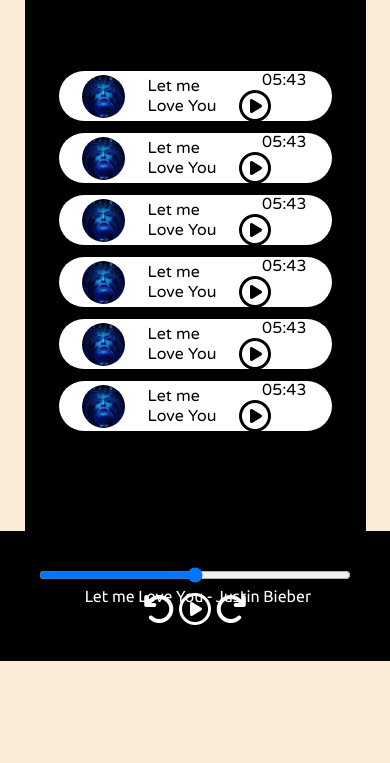
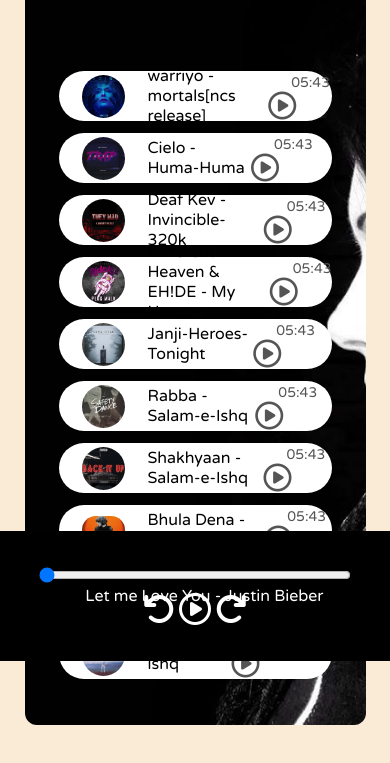
Before and after one commit to jannat456nur/spotify-clone, a plain HTML site: page index.html in a window 390 px wide. Shown: the part 183-946 px from the top of the page. Before the commit the page ends 917 px from the top, so only its background shows below. Drawn offline with Linux system fonts and the light colour scheme.

Commit message:
all ok but wait for responsive

```diff
--- a/index.css
+++ b/index.css
@@ -40,7 +40,7 @@ nav ul li {
 
 .container {
   min-height: 72vh;
-  background-color: black;
+  /* background-color: black; */
   color: white;
   font-family: 'Varela Round', sans-serif;
   display: flex;
@@ -49,6 +49,9 @@ nav ul li {
   border-radius: 12px;
   padding: 34px;
   background-image: url('bg.jpg');
+  background-size: cover; /* or contain */
+  background-position: center;
+  background-repeat: no-repeat;
 }
 
 .bottom {
@@ -72,6 +75,7 @@ nav ul li {
 
 #myProgressBar {
   width: 80vw;
+  cursor: pointer;
 }
 
 .songItemContainer {
@@ -97,6 +101,8 @@ nav ul li {
 
 .timestamp {
   margin: 0 23px;
+  color: #555;
+  font-size: 14px;
 }
 
 .timestamp i {
@@ -105,8 +111,9 @@ nav ul li {
 .songInfo {
   position: absolute;
   left: 10vw;
+  font-family: 'Varela Round', sans-serif;
 }
 .songInfo img {
   opacity: 0;
-  transition: opacity 01 ease-in-out;
+  transition: opacity 08 ease-in-out;
 }
--- a/index.html
+++ b/index.html
@@ -3,7 +3,7 @@
   <head>
     <meta charset="UTF-8" />
     <meta name="viewport" content="width=device-width, initial-scale=1.0" />
-    <title>Spotify - your favourite sing is here!</title>
+    <title>Spotify - your favourite song is here!</title>
     <link rel="stylesheet" href="index.css" />
   </head>
   <body>
@@ -23,79 +23,131 @@
           <div class="songItemContainer">
             <div class="songItem">
               <img src="./covers/1.jpg" alt="1" />
-              <span>Let me Love You</span>
+              <span class="songName">Let me Love You</span>
               <span class="songlistplay">
                 <span class="timestamp">
                   05:43
-                  <i class="fa-regular fa-2x fa-circle-play"></i>
+                  <i class="fa-regular songItemPlay fa-2x fa-circle-play"></i>
                 </span>
               </span>
             </div>
             <div class="songItem">
               <img src="./covers/1.jpg" alt="1" />
-              <span>Let me Love You</span>
+              <span class="songName">Let me Love You</span>
               <span class="songlistplay">
                 <span class="timestamp">
                   05:43
-                  <i class="fa-regular fa-2x fa-circle-play"></i>
+                  <i class="fa-regular songItemPlay fa-2x fa-circle-play"></i>
                 </span>
               </span>
             </div>
             <div class="songItem">
               <img src="./covers/1.jpg" alt="1" />
-              <span>Let me Love You</span>
+              <span class="songName">Let me Love You</span>
               <span class="songlistplay">
                 <span class="timestamp">
                   05:43
-                  <i class="fa-regular fa-2x fa-circle-play"></i>
+                  <i class="fa-regular songItemPlay fa-2x fa-circle-play"></i>
                 </span>
               </span>
             </div>
             <div class="songItem">
               <img src="./covers/1.jpg" alt="1" />
-              <span>Let me Love You</span>
+              <span class="songName">Let me Love You</span>
               <span class="songlistplay">
                 <span class="timestamp">
                   05:43
-                  <i class="fa-regular fa-2x fa-circle-play"></i>
+                  <i class="fa-regular songItemPlay fa-2x fa-circle-play"></i>
                 </span>
               </span>
             </div>
             <div class="songItem">
               <img src="./covers/1.jpg" alt="1" />
-              <span>Let me Love You</span>
+              <span class="songName">Let me Love You</span>
               <span class="songlistplay">
                 <span class="timestamp">
                   05:43
-                  <i class="fa-regular fa-2x fa-circle-play"></i>
+                  <i class="fa-regular songItemPlay fa-2x fa-circle-play"></i>
                 </span>
               </span>
             </div>
             <div class="songItem">
               <img src="./covers/1.jpg" alt="1" />
-              <span>Let me Love You</span>
+              <span class="songName">Let me Love You</span>
               <span class="songlistplay">
                 <span class="timestamp">
                   05:43
-                  <i class="fa-regular fa-2x fa-circle-play"></i>
+                  <i class="fa-regular songItemPlay fa-2x fa-circle-play"></i>
                 </span>
               </span>
             </div>
+            <div class="songItem">
+              <img src="./covers/1.jpg" alt="1" />
+              <span class="songName">Let me Love You</span>
+              <span class="songlistplay">
+                <span class="timestamp">
+                  05:43
+                  <i class="fa-regular songItemPlay fa-2x fa-circle-play"></i>
+                </span>
+              </span>
+            </div>
+            <div class="songItem">
+              <img src="./covers/1.jpg" alt="1" />
+              <span class="songName">Let me Love You</span>
+              <span class="songlistplay">
+                <span class="timestamp">
+                  05:43
+                  <i class="fa-regular songItemPlay fa-2x fa-circle-play"></i>
+                </span>
+              </span>
+            </div>
+            <div class="songItem">
+              <img src="./covers/1.jpg" alt="1" />
+              <span class="songName">Let me Love You</span>
+              <span class="songlistplay">
+                <span class="timestamp">
+                  05:43
+                  <i class="fa-regular songItemPlay fa-2x fa-circle-play"></i>
+                </span>
+              </span>
+            </div>
+            <div class="songItem">
+              <img src="./covers/1.jpg" alt="1" />
+              <span class="songName">Let me Love You</span>
+              <span class="songlistplay">
+                <span class="timestamp">
+                  05:43
+                  <i class="fa-regular songItemPlay fa-2x fa-circle-play"></i>
+                </span>
+              </span>
+            </div>
+
+            <!-- Repeat this structure for other songs -->
           </div>
         </div>
         <div class="songBanner"></div>
       </div>
 
       <div class="bottom">
-        <input type="range" name="range" id="myProgressBar" min="0" max="100" />
+        <input
+          type="range"
+          value="0"
+          name="range"
+          id="myProgressBar"
+          min="0"
+          max="100"
+        />
         <div class="icons">
           <!-- fontowesome icons -->
-          <i class="fa-solid fa-2x fa-arrow-rotate-left"></i>
-          <i class="fa-regular fa-2x fa-circle-play"></i>
-          <i class="fa-solid fa-2x fa-arrow-rotate-right"></i>
+          <i class="fa-solid songItemPlay fa-2x fa-arrow-rotate-left"></i>
+          <i
+            id="masterPlay"
+            class="fa-regular songItemPlay fa-2x fa-circle-play"
+          ></i>
+          <i class="fa-solid songItemPlay fa-2x fa-arrow-rotate-right"></i>
         </div>
         <div class="songInfo">
-          <img src="playing.gif" width="42px" />
+          <img src="playing.gif" width="42px" id="gif" />
           Let me Love You - Justin Bieber
         </div>
       </div>
--- a/script.js
+++ b/script.js
@@ -1,3 +1,132 @@
-console.log('Hello, World!')
-let audioElement = new Audio('1.mp3');
-// audioElement.play();
+console.log('Welcome to Spotify')
+
+// Initialize the audio element
+let songIndex = 0
+let audioElement = new Audio('songs/1.mp3') // Default song
+let masterPlay = document.getElementById('masterPlay')
+let myProgressBar = document.getElementById('myProgressBar')
+let gif = document.getElementById('gif')
+let songItems = document.getElementsByClassName('songItem')
+
+let songs = [
+  {
+    songName: 'warriyo - mortals[ncs release]',
+    filePath: 'songs/1.mp3',
+    coverPath: 'covers/1.jpg',
+  },
+  {
+    songName: 'Cielo - Huma-Huma ',
+    filePath: 'songs/2.mp3',
+    coverPath: 'covers/2.jpg',
+  },
+  {
+    songName: 'Deaf Kev - Invincible-320k',
+    filePath: 'songs/3.mp3',
+    coverPath: 'covers/3.jpg',
+  },
+  {
+    songName: 'Different Heaven & EH!DE - My Heart',
+    filePath: 'songs/4.mp3',
+    coverPath: 'covers/4.jpg',
+  },
+  {
+    songName: 'Janji-Heroes-Tonight',
+    filePath: 'songs/5.mp3',
+    coverPath: 'covers/5.jpg',
+  },
+  {
+    songName: 'Rabba - Salam-e-Ishq',
+    filePath: 'songs/6.mp3',
+    coverPath: 'covers/6.jpg',
+  },
+  {
+    songName: 'Shakhyaan - Salam-e-Ishq',
+    filePath: 'songs/7.mp3',
+    coverPath: 'covers/7.jpg',
+  },
+  {
+    songName: 'Bhula Dena - Salam-e-Ishq',
+    filePath: 'songs/8.mp3',
+    coverPath: 'covers/8.jpg',
+  },
+  {
+    songName: 'Tumhari Kasam - Salam-e-Ishq',
+    filePath: 'songs/9.mp3',
+    coverPath: 'covers/9.jpg',
+  },
+  {
+    songName: 'salam-e-ishq',
+    filePath: 'songs/10.mp3',
+    coverPath: 'covers/10.jpg',
+  },
+]
+
+// Update songItem images and song names
+Array.from(songItems).forEach((element, i) => {
+  element.getElementsByTagName('img')[0].src = songs[i].coverPath
+  element.getElementsByClassName('songName')[0].innerText = songs[i].songName
+})
+
+// Handle play/pause click
+masterPlay.addEventListener('click', () => {
+  if (audioElement.paused || audioElement.currentTime <= 0) {
+    audioElement.play()
+    masterPlay.classList.remove('fa-circle-play')
+    masterPlay.classList.add('fa-circle-pause')
+    gif.style.opacity = 1
+  } else {
+    audioElement.pause()
+    masterPlay.classList.add('fa-circle-play')
+    masterPlay.classList.remove('fa-circle-pause')
+    gif.style.opacity = 0
+  }
+})
+
+// Listen to events
+audioElement.addEventListener('timeupdate', () => {
+  // Update seekbar
+  let progress = parseInt(
+    (audioElement.currentTime / audioElement.duration) * 100,
+  )
+  myProgressBar.value = progress
+})
+
+// Update audio seek time when user changes the progress bar
+myProgressBar.addEventListener('change', () => {
+  audioElement.currentTime = (myProgressBar.value * audioElement.duration) / 100
+})
+
+// Function to reset all play buttons
+const makeAllPlays = () => {
+  Array.from(document.getElementsByClassName('songItemPlay')).forEach(
+    (element) => {
+      element.classList.remove('fa-circle-pause')
+      element.classList.add('fa-circle-play')
+    },
+  )
+}
+
+// Handle individual song item play click
+Array.from(document.getElementsByClassName('songItemPlay')).forEach(
+  (element, i) => {
+    element.addEventListener('click', (e) => {
+      // Reset all play buttons
+      makeAllPlays()
+
+      // Update audio source to the selected song
+      songIndex = i
+      audioElement.src = songs[songIndex].filePath
+      audioElement.currentTime = 0
+      audioElement.play()
+
+      // Update the main play button and gif
+      masterPlay.classList.remove('fa-circle-play')
+      masterPlay.classList.add('fa-circle-pause')
+      gif.style.opacity = 1
+
+      // Change the clicked button to pause
+      e.target.classList.remove('fa-circle-play')
+      e.target.classList.add('fa-circle-pause')
+    })
+  },
+)
```
